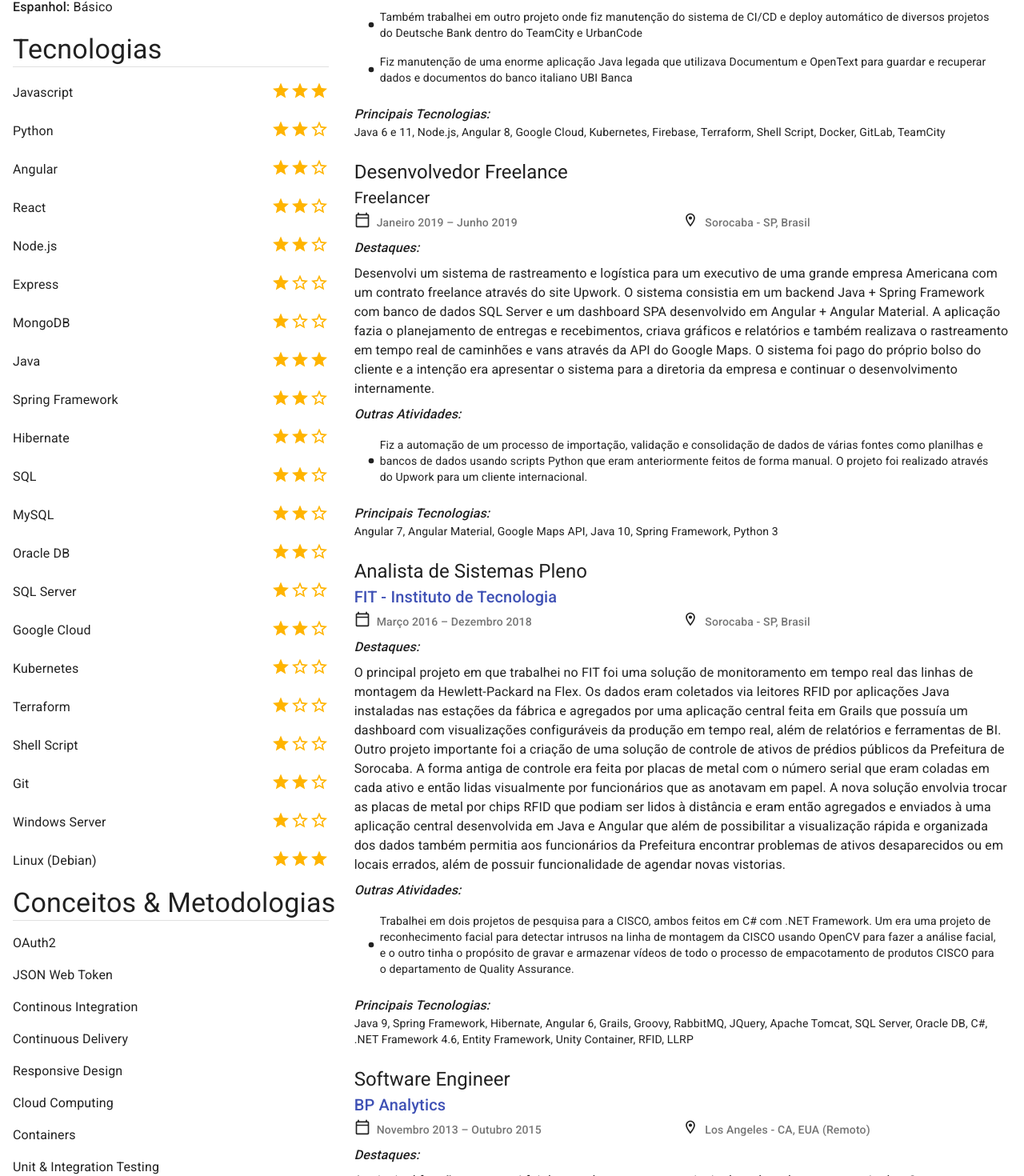
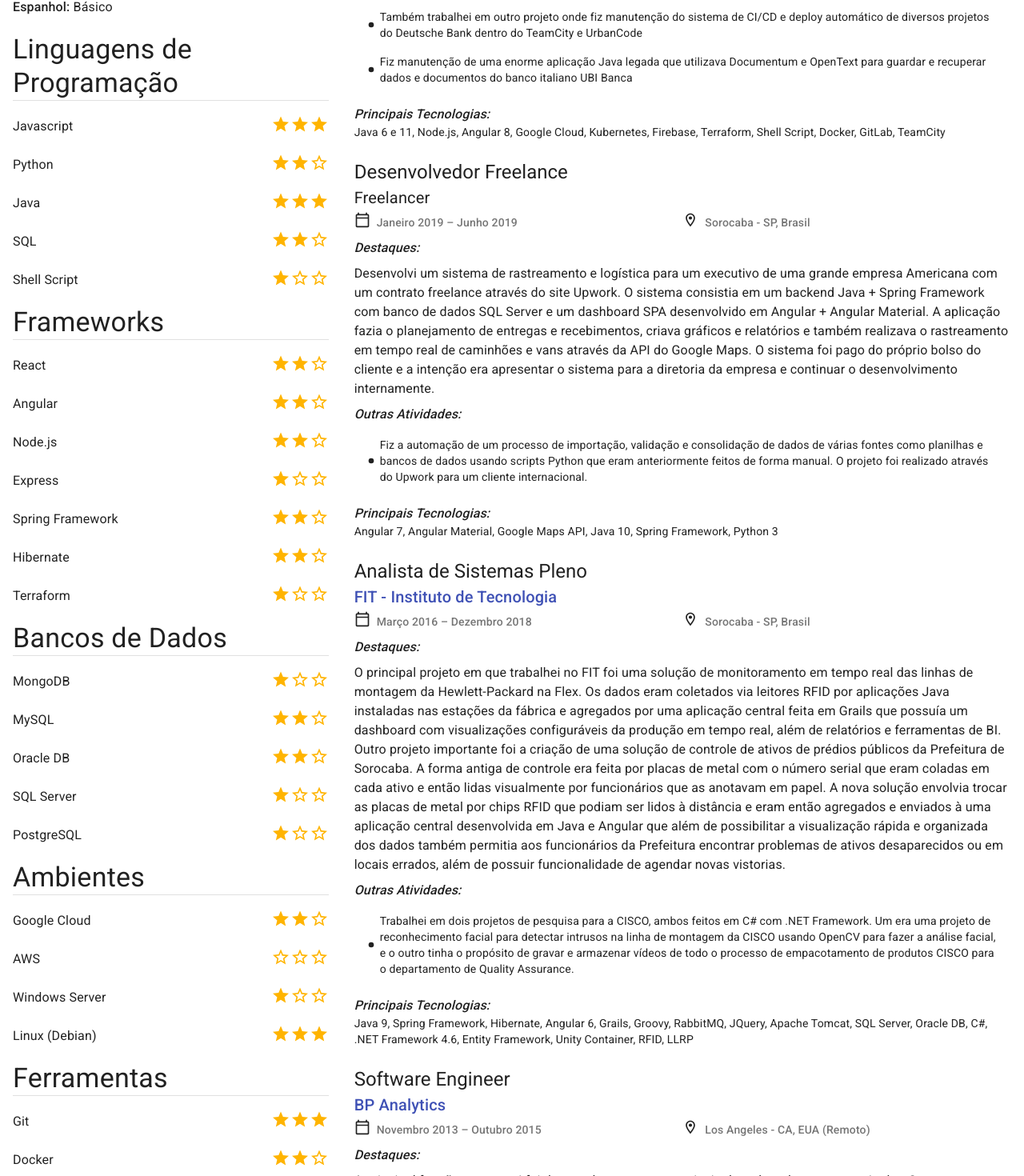
Before and after one commit to eduardopvm/react-cv, a React (Create React App) app: page / in a window 1280 px wide. Shown: the part 1354-2824 px from the top of the page at 80% size. Built offline with nearby package versions, Linux system fonts and the light colour scheme.

Commit message:
split tech skills into many sections

```diff
--- a/src/data/cv_data_static.json
+++ b/src/data/cv_data_static.json
@@ -7,28 +7,39 @@
     "email": "eduardo.palma403@gmail.com",
     "website": "https://www.eduardopvm.com"
   },
-  "technical_skills": [
+  "programming_skills": [
     { "name": "Javascript", "level": 3},
     { "name": "Python", "level": 2},
+    { "name": "Java", "level": 3},
+    { "name": "SQL", "level": 2},
+    { "name": "Shell Script", "level": 1}
+  ],
+  "framework_skills": [
+    { "name": "React", "level": 2},
     { "name": "Angular", "level": 2},
-    { "name": "React", "level": 2},
     { "name": "Node.js", "level": 2},
     { "name": "Express", "level": 1},
-    { "name": "MongoDB", "level": 1},
-    { "name": "Java", "level": 3},
     { "name": "Spring Framework", "level": 2},
     { "name": "Hibernate", "level": 2},
-    { "name": "SQL", "level": 2},
+    { "name": "Terraform", "level": 1}
+  ],
+  "database_skills": [
+    { "name": "MongoDB", "level": 1},
     { "name": "MySQL", "level": 2},
     { "name": "Oracle DB", "level": 2},
     { "name": "SQL Server", "level": 1},
+    { "name": "PostgreSQL", "level": 1}
+  ],
+  "environment_skills": [
     { "name": "Google Cloud", "level": 2},
-    { "name": "Kubernetes", "level": 1},
-    { "name": "Terraform", "level": 1},
-    { "name": "Shell Script", "level": 1},
-    { "name": "Git", "level": 2},
+    { "name": "AWS", "level": 0},
     { "name": "Windows Server", "level": 1},
     { "name": "Linux (Debian)", "level": 3}
+  ],
+  "tool_skills": [
+    { "name": "Git", "level": 3},
+    { "name": "Docker", "level": 2},
+    { "name": "Kubernetes", "level": 1}
   ],
   "languague_skills": [
     { "name": "pt", "level": 3},
--- a/src/header/ResponsiveDrawer.js
+++ b/src/header/ResponsiveDrawer.js
@@ -11,6 +11,9 @@ import PictureAsPdfIcon from "@material-ui/icons/PictureAsPdf";
 import { Link } from "react-scroll";
 import { makeStyles } from "@material-ui/core/styles";
 import { useTranslation } from "react-i18next";
+
+// TODO: refactor and make this dynamic
+// TODO: split drawer into more sections and improve layout
 
 const useStyles = makeStyles((theme) => ({
   drawer: {
@@ -74,9 +77,29 @@ export default function ResponsiveDrawer(props) {
             <ListItemText>{t("languageSkills")}</ListItemText>
           </ListItem>
         </Link>
-        <Link to="tech-skills" smooth={true} offset={-60} delay={50} onClick={props.onDrawerToggle}>
+        <Link to="programming-skills" smooth={true} offset={-60} delay={50} onClick={props.onDrawerToggle}>
           <ListItem button>
-            <ListItemText>{t("technicalSkills")}</ListItemText>
+            <ListItemText>{t("programmingSkills")}</ListItemText>
+          </ListItem>
+        </Link>
+        <Link to="framework-skills" smooth={true} offset={-60} delay={50} onClick={props.onDrawerToggle}>
+          <ListItem button>
+            <ListItemText>{t("frameworkSkills")}</ListItemText>
+          </ListItem>
+        </Link>
+        <Link to="database-skills" smooth={true} offset={-60} delay={50} onClick={props.onDrawerToggle}>
+          <ListItem button>
+            <ListItemText>{t("databaseSkills")}</ListItemText>
+          </ListItem>
+        </Link>
+        <Link to="environment-skills" smooth={true} offset={-60} delay={50} onClick={props.onDrawerToggle}>
+          <ListItem button>
+            <ListItemText>{t("environmentSkills")}</ListItemText>
+          </ListItem>
+        </Link>
+        <Link to="tool-skills" smooth={true} offset={-60} delay={50} onClick={props.onDrawerToggle}>
+          <ListItem button>
+            <ListItemText>{t("toolSkills")}</ListItemText>
           </ListItem>
         </Link>
         <Link to="general-skills" smooth={true} offset={-60} delay={50} onClick={props.onDrawerToggle}>
--- a/src/i18n.js
+++ b/src/i18n.js
@@ -10,7 +10,11 @@ const translations = {
       "information": "Information",
       "profile": "Profile",
       "education": "Education",
-      "technicalSkills": "Technical Skills",
+      "programmingSkills": "Programming Languages",
+      "frameworkSkills": "Frameworks",
+      "databaseSkills": "Databases",
+      "environmentSkills": "Environments",
+      "toolSkills": "Tools",
       "generalSkills": "Concepts & Methodologies",
       "languageSkills": "Languages",
       "certificates": "Certificates",
@@ -45,7 +49,11 @@ const translations = {
       "information": "Informações",
       "profile": "Perfil",
       "education": "Educação",
-      "technicalSkills": "Tecnologias",
+      "programmingSkills": "Linguagens de Programação",
+      "frameworkSkills": "Frameworks",
+      "databaseSkills": "Bancos de Dados",
+      "environmentSkills": "Ambientes",
+      "toolSkills": "Ferramentas",
       "generalSkills": "Conceitos & Metodologias",
       "languageSkills": "Línguas",
       "certificates": "Certificados",
--- a/src/sidebar/Sidebar.js
+++ b/src/sidebar/Sidebar.js
@@ -10,6 +10,8 @@ import LanguageSkillList from "./LanguageSkillList";
 import CertificateList from "./CertificateList";
 import GeneralSkillsList from "./GeneralSkillsList";
 import SocialList from "./SocialList";
+
+// TODO: refactor and make this dynamic
 
 const useStyles = makeStyles({
   avoidBreakInside: {
@@ -77,12 +79,44 @@ export default function Sidebar(props) {
         <LanguageSkillList skills={props.staticData.languague_skills} />
       </Box>
 
-      <Box id="tech-skills" className={classes.avoidBreakInside}>
+      <Box id="programming-skills" className={classes.avoidBreakInside}>
         <Box ml={2}>
-          <Typography variant="h4">{t("technicalSkills")}</Typography>
+          <Typography variant="h4">{t("programmingSkills")}</Typography>
         </Box>
         <Divider variant="middle" component="div" />
-        <RatedSkillList skills={props.staticData.technical_skills} />
+        <RatedSkillList skills={props.staticData.programming_skills} />
+      </Box>
+
+      <Box id="framework-skills" className={classes.avoidBreakInside}>
+        <Box ml={2}>
+          <Typography variant="h4">{t("frameworkSkills")}</Typography>
+        </Box>
+        <Divider variant="middle" component="div" />
+        <RatedSkillList skills={props.staticData.framework_skills} />
+      </Box>
+
+      <Box id="database-skills" className={classes.avoidBreakInside}>
+        <Box ml={2}>
+          <Typography variant="h4">{t("databaseSkills")}</Typography>
+        </Box>
+        <Divider variant="middle" component="div" />
+        <RatedSkillList skills={props.staticData.database_skills} />
+      </Box>
+
+      <Box id="environment-skills" className={classes.avoidBreakInside}>
+        <Box ml={2}>
+          <Typography variant="h4">{t("environmentSkills")}</Typography>
+        </Box>
+        <Divider variant="middle" component="div" />
+        <RatedSkillList skills={props.staticData.environment_skills} />
+      </Box>
+
+      <Box id="tool-skills" className={classes.avoidBreakInside}>
+        <Box ml={2}>
+          <Typography variant="h4">{t("toolSkills")}</Typography>
+        </Box>
+        <Divider variant="middle" component="div" />
+        <RatedSkillList skills={props.staticData.tool_skills} />
       </Box>
 
       <Box id="general-skills" className={classes.avoidBreakInside}>
```
